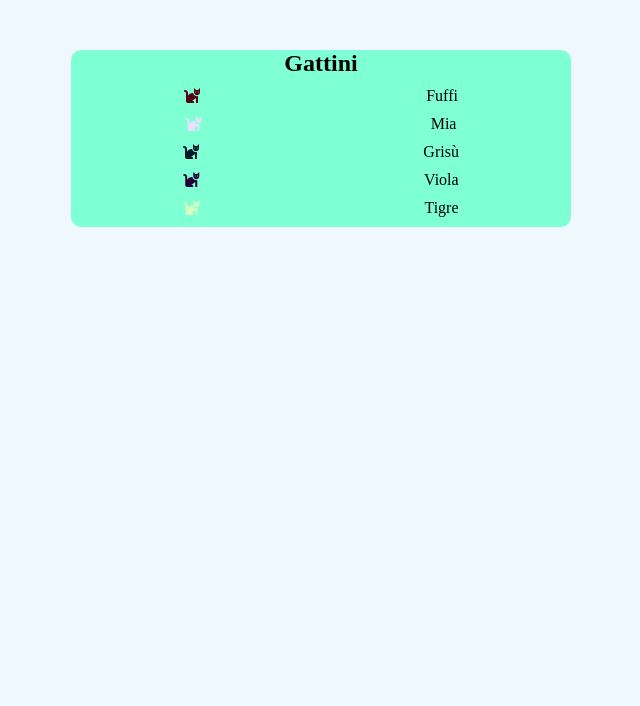
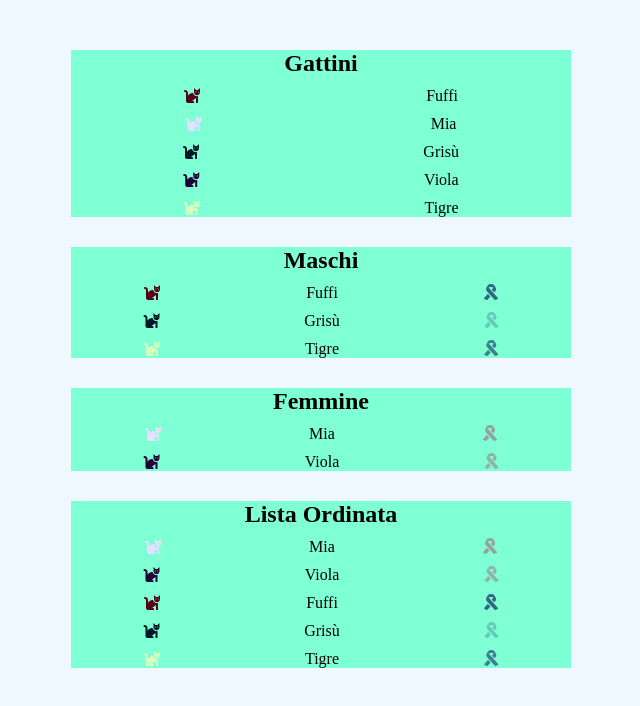
Before and after one commit to adalpo87/js-es6-cats, a plain HTML site: page index.html in a window 1280 px wide. Shown: the whole page, without its empty margins (319-959 px from the left). Drawn offline with nearby package versions, Linux system fonts and the light colour scheme.

Commit message:
terminato

```diff
--- a/assets/css/style.css
+++ b/assets/css/style.css
@@ -14,19 +14,61 @@ body{
     margin-top: 50px;
     width: 500px;
     border-radius: 10px;
+}
+#mailes-1{
     background-color: aquamarine;
 }
 
 #mailes-1 h2{
     text-align: center;
 }
-
-#mailes-1 ul{
-    list-style: none;
+#mailes-2-female h2{
+    text-align: center;
+}
+#mailes-2-male h2{
+    text-align: center;
+}
+#mailes-3 h2{
+    text-align: center;
 }
 
 #mailes-1 ul li{
     display: flex;
     justify-content: space-around;
     margin: 10px 0;
+    list-style: none;
 }
+
+#mailes-2-female{
+    margin-top: 30px;
+    background-color: aquamarine;
+}
+#mailes-2-male{
+    margin-top: 30px;
+    background-color: aquamarine;
+}
+
+#mailes-2-female ul li{
+    list-style: none;
+    display: flex;
+    justify-content: space-around;
+    margin: 10px 0;
+}
+
+#mailes-2-male ul li{
+    list-style: none;
+    display: flex;
+    justify-content: space-around;
+    margin: 10px 0;
+}
+
+#mailes-3{
+    margin-top: 30px;
+    background-color: aquamarine;
+}
+#mailes-3 ul li{
+    list-style: none;
+    display: flex;
+    justify-content: space-around;
+    margin: 10px 0;
+}
--- a/assets/js/script.js
+++ b/assets/js/script.js
@@ -108,14 +108,20 @@ maleCats.forEach((cat)=>{
 femaleCats.forEach((cat)=>{
     $('#mailes-2-female ul').append(textGenerator(cat.name, cat.color, cat.ribbon.color, cat.ribbon.opacity));
 })
-
+console.log(femaleCats);
 
 /* Milestone 3
 Creare un nuovo array con prima tutti i gattini femmina e poi tutti i gattini maschio,
- inserendo solamente nome e colore e colore e opacità del fiocco per ogni gatto. */
+ inserendo solamente nome, colore e opacità del fiocco per ogni gatto. */
 
+const orderedCats = [...femaleCats, ...maleCats];
+console.log(orderedCats);
 
+orderedCats.forEach((cat)=>{
 
+    $('#mailes-3 ul').append(textGenerator(cat.name, cat.color, cat.ribbon.color ,cat.ribbon.opacity));
+
+})
 
 
 
--- a/index.html
+++ b/index.html
@@ -28,6 +28,38 @@
                 </li> -->
             </ul>
         </section>
+        <section id="mailes-2-male">
+            <h2>Maschi</h2>
+            <ul>
+                <!-- <li>
+                    <span>nome</span>
+                    <i class="fas fa-cat"></i>
+                    <i class="fas fa-ribbon"></i>
+                </li>
+                <li>
+                    <span>nome</span>
+                    <i class="fas fa-cat"></i>
+                    <i class="fas fa-ribbon"></i>
+                </li>
+                <li>
+                    <span>nome</span>
+                    <i class="fas fa-cat"></i>
+                    <i class="fas fa-ribbon"></i>
+                </li> -->
+            </ul>
+        </section>
+        <section id="mailes-2-female">
+            <h2>Femmine</h2>
+            <ul>
+
+            </ul>
+        </section>
+        <section id="mailes-3">
+            <h2>Lista Ordinata</h2>
+            <ul>
+
+            </ul>
+        </section>
     </div>
 
 
```
